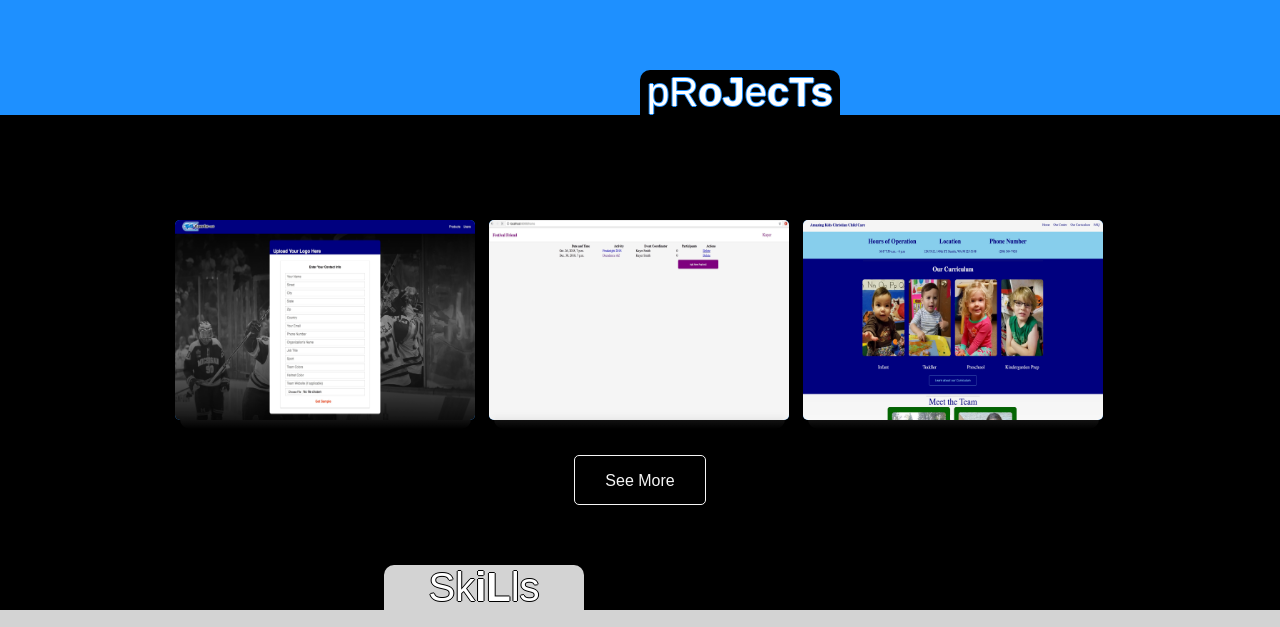
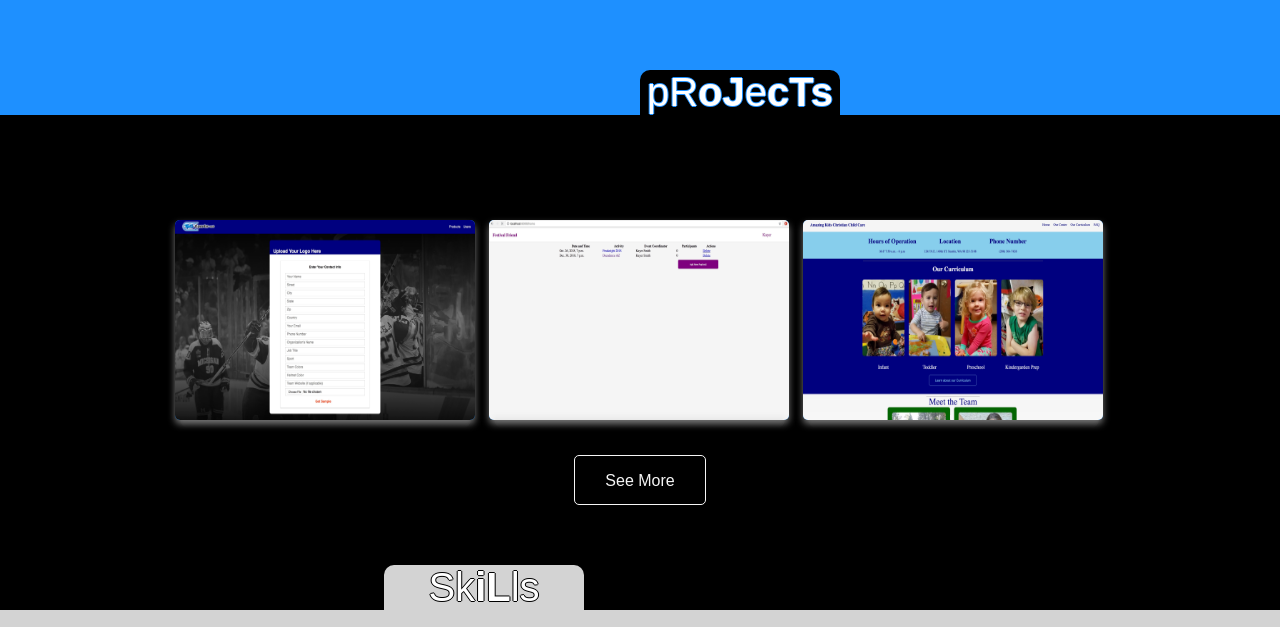
Before and after one commit to Kayerarzadon-smith/Portfolio, a Django app: page / in a window 1280 px wide; the page is wider, and only the part inside the window is pictured. Shown: the part 1155-1782 px from the top of that part. Run offline with Django 3.2, Linux system fonts and the light colour scheme.

Commit message:
Add files via upload
deployment v001

```diff
--- a/KayerSmith copy/apps/Portfolio/Static/Portfolio/landingO.css
+++ b/KayerSmith copy/apps/Portfolio/Static/Portfolio/landingO.css
@@ -378,6 +378,7 @@ nav p {
             border-bottom-right-radius: 5px;
             margin-bottom: -5px;
             display: inline-block;
+            box-shadow: 0px 4px 7px #777;
         }
             .worksProject {
                 transition: .5s ease;
```
Also changed, not shown: KayerSmith copy/requirements.txt (added, +24 -0 lines).
